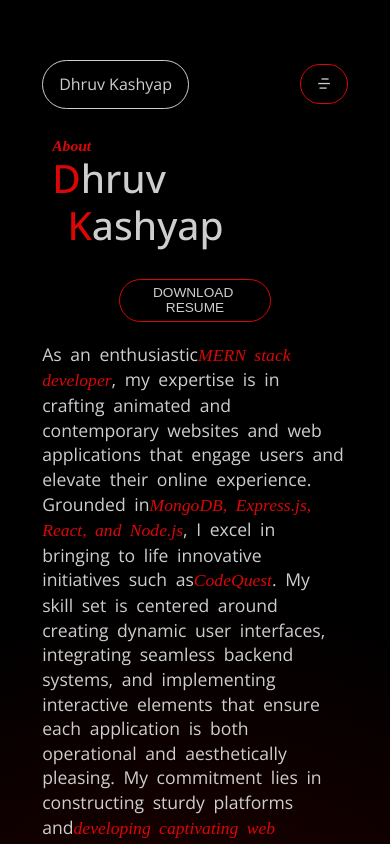
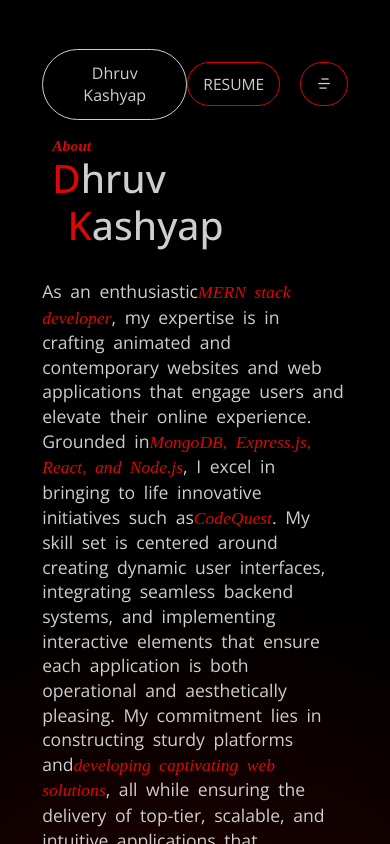
Before and after one commit to dhruv-kashyap-sde/Portfolio, a React (Vite) app: page /about in a window 390 px wide. Shown: the top 844 px of the page. Built offline with nearby package versions, Linux system fonts and the light colour scheme; a web font is replaced by a local one.

Commit message:
Refactor AboutPage and Navbar components; update styles and enhance layout for better responsiveness

```diff
--- a/src/Pages/About/AboutPage.css
+++ b/src/Pages/About/AboutPage.css
@@ -180,10 +180,15 @@
       margin-top: 0;
     }
     .about-body p{
+      margin-top: 20px;
       width: 100%;
     }
 
     .about-education{
       flex-direction: column;
     }
+
+    ul.rb li .timestamp {
+      font-size: 3.5vw;
+    }
   }
--- a/src/Pages/About/AboutPage.jsx
+++ b/src/Pages/About/AboutPage.jsx
@@ -20,9 +20,6 @@ const AboutPage = () => {
           </div>
         </div>
         <div className="about-body">
-          <a href="src\assets\Resume-Dhruv.pdf" download="Resume-Dhruv.pdf">
-            <button className="basic-button">Download&nbsp; Resume</button>
-          </a>
           <p>
             As an enthusiastic
             <span className="italic-text">MERN stack developer</span>, my
--- a/src/components/HeroSection/HeroSection.css
+++ b/src/components/HeroSection/HeroSection.css
@@ -8,6 +8,15 @@
 
 .hamburger{
   display: none;
+}
+
+.hamburger-container{
+  display: none;
+  gap: 20px;
+}
+
+.hamburger-container .hamburger a{
+  color: var(--text-color);
 }
 
 .left-right-container{
@@ -63,7 +72,7 @@
 }
 
 
-@media ( max-width: 430px){
+@media ( max-width: 600px){
  .hero-section-left{
   width: 100%;
   justify-content: center;
@@ -109,4 +118,9 @@
   padding: 10px 15px;
   border-radius: 100px;
  }
+
+ .hamburger-container{
+  display: flex;
+  gap: 20px;
+ }
 }
--- a/src/components/Navbar.jsx
+++ b/src/components/Navbar.jsx
@@ -78,7 +78,12 @@ const Navbar = () => {
         </button>
       </a>
     </div>
-    <button onClick={openSidebar} className="hamburger basic-button"><i className="ri-menu-4-fill"></i></button>
+    <div className="hamburger-container">
+      <div className="hamburger basic-button"><a href="Resume_Dhruv.pdf" download="Resume_Dhruv.pdf">
+            Resume
+          </a></div>
+      <button onClick={openSidebar} className="hamburger basic-button"><i className="ri-menu-4-fill"></i></button>
+    </div>
   </nav>
   )
 }
--- a/src/components/Sidebar/Sidebar.jsx
+++ b/src/components/Sidebar/Sidebar.jsx
@@ -1,7 +1,7 @@
 import React from "react";
 import "./Sidebar.css";
 import gsap from "gsap";
-import { useNavigate } from "react-router-dom";
+import { Link, useNavigate } from "react-router-dom";
 
 const Sidebar = () => {
   const closeSidebar = () => {
@@ -29,15 +29,10 @@ const Sidebar = () => {
         <div onClick={() => refer("/project")} className="sidebar_navigation">
           Projects
         </div>
-        <div className="sidebar_navigation">
-          <a href="Resume_Dhruv.pdf" download="Resume_Dhruv.pdf">
-            Resume
-          </a>
-        </div>
         <div className="sidebar-box-follow">
-                <a target='_blank' href="https://instagram.com/_dhruv.kashyap_/"><i className="ri-instagram-line"></i></a>
-                <a target='_blank' href="https://github.com/dhruv-kashyap-sde"><i className="ri-github-fill"></i></a>
-                <a target='_blank' href="https://www.linkedin.com/in/dhruv-kashyap-a5a006250"><i className="ri-linkedin-box-fill"></i></a>
+                <Link target='_blank' to="https://instagram.com/_dhruv.kashyap_/"><i className="ri-instagram-line"></i></Link>
+                <Link target='_blank' to="https://github.com/dhruv-kashyap-sde"><i className="ri-github-fill"></i></Link>
+                <Link target='_blank' to="https://www.linkedin.com/in/dhruv-kashyap-a5a006250"><i className="ri-linkedin-box-fill"></i></Link>
             </div>
       </div>
     </>
```
